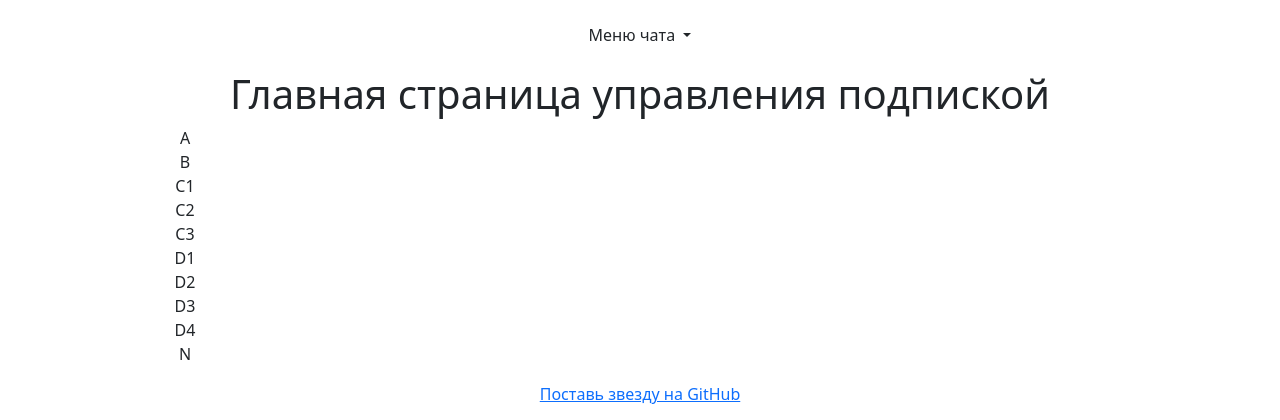
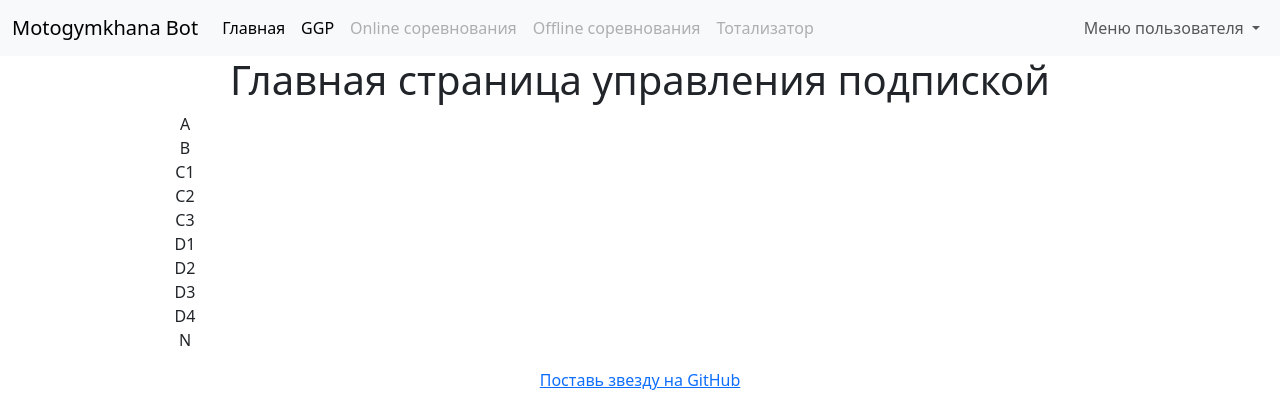
Before and after one commit to Safonovdv91/TG-bot-Django, a Django app: page / in a window 1280 px wide. Shown: the top 420 px of the page. Run offline with Django 5.2, Linux system fonts and the light colour scheme; the visitor is signed in with stand-in values (Sample User, id 1); parts of the project's set-up code (start-up, migrations or seed data) failed here and were passed over.

Commit message:
ADD: навигационный бар(черновой вариант)

```diff
--- /dev/null
+++ b/core/index/templates/index/components/navbar.html
@@ -0,0 +1,40 @@
+<nav class="navbar navbar-expand-lg bg-body-tertiary">
+    <div class="container-fluid">
+      <a class="navbar-brand" href="#">Motogymkhana Bot</a>
+      <button class="navbar-toggler" type="button" data-bs-toggle="collapse" data-bs-target="#navbarSupportedContent" aria-controls="navbarSupportedContent" aria-expanded="false" aria-label="Переключатель навигации">
+        <span class="navbar-toggler-icon"></span>
+      </button>
+      <div class="collapse navbar-collapse" id="navbarSupportedContent">
+        <ul class="navbar-nav me-auto mb-2 mb-lg-0">
+          <li class="nav-item">
+            <a class="nav-link active" aria-current="page" href="#">Главная</a>
+          </li>
+          <li class="nav-item">
+            <a class="nav-link active" aria-current="page" href="#">GGP</a>
+          </li>
+          <li class="nav-item">
+            <a class="nav-link disabled" aria-current="page" href="#">Online соревнования</a>
+          </li>
+          <li class="nav-item">
+            <a class="nav-link disabled" aria-current="page" href="#">Offline соревнования</a>
+          </li>
+          <li class="nav-item">
+            <a class="nav-link disabled" aria-current="page" href="#">Тотализатор</a>
+          </li>
+        </ul>
+        <ul class="navbar-nav mb-2 mb-lg-0">
+        <li class="nav-item dropdown">
+            <a class="nav-link dropdown-toggle" href="#" role="button" data-bs-toggle="dropdown" aria-expanded="false">
+              Меню пользователя
+            </a>
+            <ul class="dropdown-menu">
+              <li><a class="dropdown-item" href="#">Мой профиль</a></li>
+              <li><a class="dropdown-item" href="#">Оставить обратную связь</a></li>
+              <li><hr class="dropdown-divider"></li>
+              <li><a class="dropdown-item" href="#">Выйти</a></li>
+            </ul>
+          </li>
+        </ul>
+      </div>
+    </div>
+  </nav>
--- a/core/index/templates/index/index.html
+++ b/core/index/templates/index/index.html
@@ -1,6 +1,6 @@
 {% extends "index/layout.html" %}
 
-{% block title %}Главноая страница{% endblock %}
+{% block title %}Главная страница{% endblock %}
 
 {% block main_content %}
 <div class="container content">
--- a/core/templates/base.html
+++ b/core/templates/base.html
@@ -20,11 +20,10 @@
 
 </head>
 
+{% include "index/components/navbar.html" %}
+
 <body class="h-100 text-center" {% block hx-headers %}{% endblock %}>
     <main>
-    <header>
-    {% include "index/header.html" %}
-    </header>
     <div class="container content">
                 {% block main_content %}
                 {% endblock %}
```
